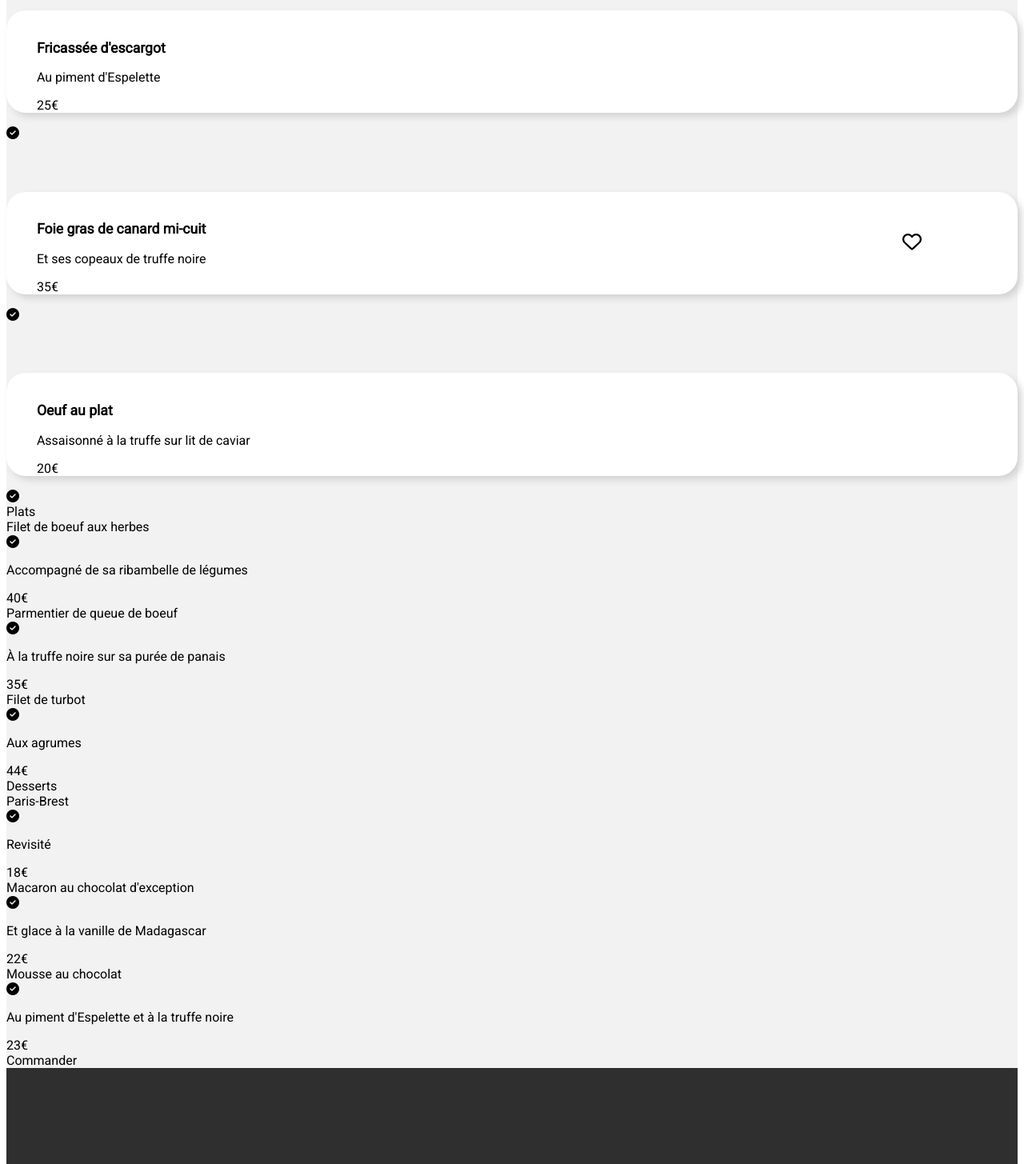
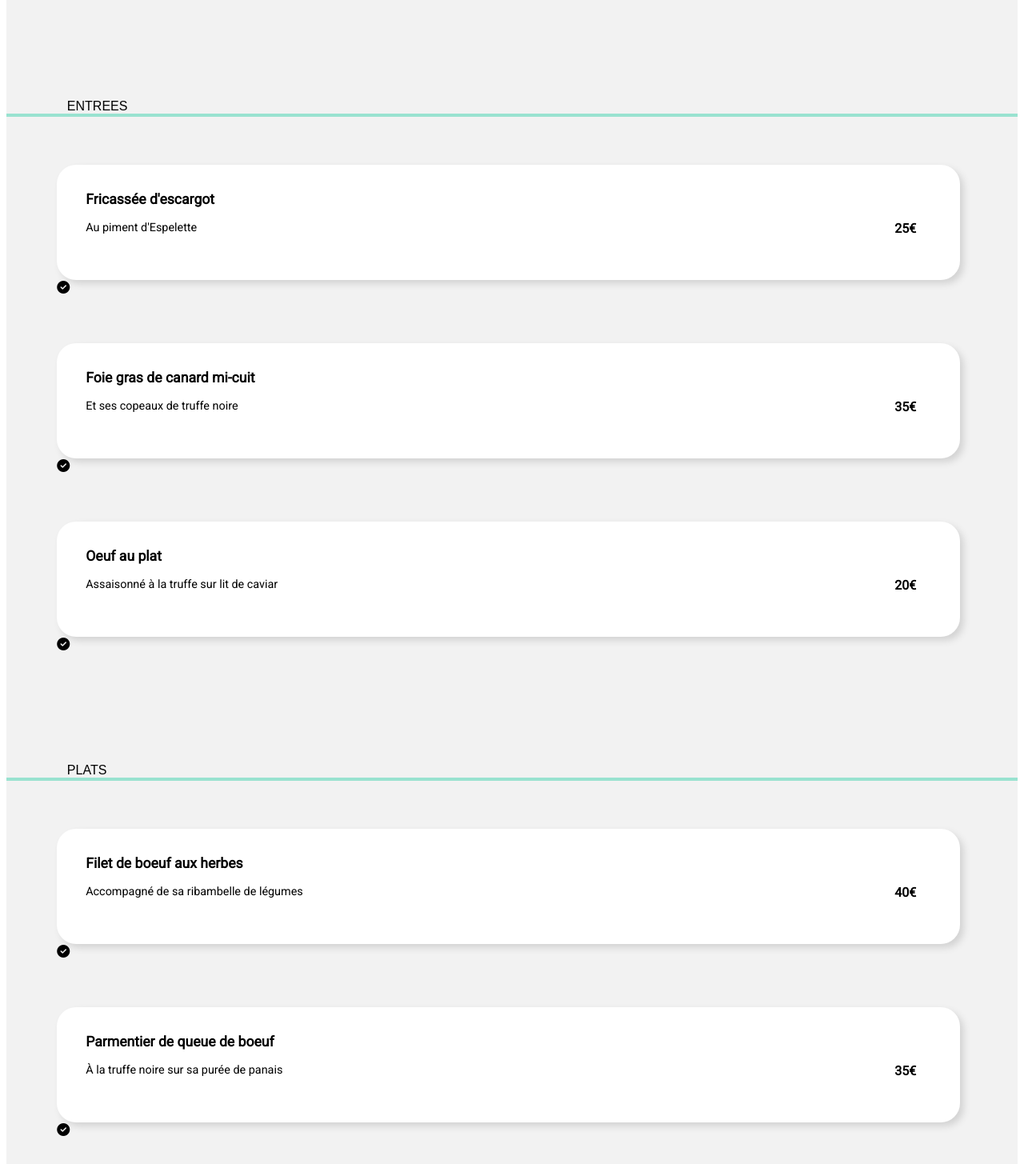
Before and after one commit to SarahOPC/SarahRaguin_3_30082021, a plain HTML site: page index_menu_lapalettedugout.html in a window 1280 px wide. Shown: the part 406-1861 px from the top of the page at 80% size. Drawn offline with Linux system fonts and the light colour scheme.

Commit message:
Changes css for menu pages

```diff
--- a/css/base/base.scss
+++ b/css/base/base.scss
@@ -1,22 +1,27 @@
 /*Polices, normes à appliquer sur tout le site, box-sizing, ...*/
 
-section, main, footer
-{
+section,
+main,
+footer {
   font-family: "Roboto", Arial, Helvetica, sans-serif;
 }
 
-header, .filter-title, main h2
-{
+header,
+.filter-title,
+main h2,
+.name-restaurant,
+.title-menu {
   font-family: "Shirkhand", Arial, Helvetica, sans-serif;
 }
 
-.info, .filter-item, .container-accueil, .container
-{
+.info,
+.filter-item,
+.container-accueil,
+.container {
   background-color: $grey-background;
 }
 
-header
-{
+header {
   display: flex;
   justify-content: center;
   padding-bottom: 3%;
@@ -24,18 +29,15 @@ header
   text-align: center;
   position: relative;
 
-    & a
-    {
+  & a {
     background-color: $white-background;
 
-        & img
-        {
+    & img {
       background-color: $white-background;
     }
   }
 
-    & i.fas.fa-arrow-left
-    {
+  & i.fas.fa-arrow-left {
     position: absolute;
     left: 7%;
     top: 35%;
@@ -43,69 +45,62 @@ header
   }
 }
 
-
-input
-{
+input {
   border: hidden;
   padding-left: 3%;
   background-color: transparent;
   font-size: 1.1em;
   font-weight: 700;
 
-    &::placeholder
-    {
+  &::placeholder {
     color: #000;
   }
 }
 
-.input
-{
-    background-color: #E8E8E8;
+.input {
+  background-color: #e8e8e8;
   text-align: center;
   padding-top: 3%;
   padding-bottom: 3%;
   box-shadow: inset 0em 0.1em lightgrey;
 }
 
-.fa-map-marker-alt
-{
+.fa-map-marker-alt {
   padding-left: 24%;
   background-color: transparent;
 }
 
-h1, h2, .info p, nav
-{
+h1,
+h2,
+.info p,
+nav {
   text-align: center;
 }
 
-h1
-{
+h1 {
   font-size: 1.5em;
   padding: 0em 0.8em;
   line-height: 100%;
 }
 
-h2
-{
+h2 {
   font-weight: 100;
   font-size: 1.1em;
   line-height: 100%;
 }
 
-.info, .filters
-{
+.info,
+.filters {
   padding-bottom: 10%;
 }
 
-.info
-{
+.info {
   line-height: 250%;
   text-align: -webkit-center;
   text-align: -moz-center;
   padding-top: 7%;
 
-    & p
-    {
+  & p {
     font-size: 1.1em;
     border-radius: 3em;
     color: $white-background;
@@ -117,10 +112,8 @@ h2
   }
 }
 
-.filters
-{
-    .filter-title
-    {
+.filters {
+  .filter-title {
     text-align: left;
     padding-left: 8%;
     font-size: 1.5em;
@@ -129,8 +122,7 @@ h2
     padding-top: 15%;
   }
 
-    .filter-item
-    {
+  .filter-item {
     display: flex;
     justify-content: flex-start;
     align-items: baseline;
@@ -147,8 +139,7 @@ h2
     padding-left: 7%;
     width: 75%;
 
-        & p
-        {
+    & p {
       position: absolute;
       left: -5%;
       top: 10%;
@@ -162,39 +153,33 @@ h2
     }
   }
 
-    .filter-icon
-    {
+  .filter-icon {
     padding-right: 5%;
     color: $color-filter-icon;
   }
 }
 
-.filter-item:nth-child(3) .filter-icon
-{
+.filter-item:nth-child(3) .filter-icon {
   font-size: 75%;
 }
 
-
-main
-{
-    .container-accueil
-    {
+main {
+  .container-accueil {
     padding-top: 7%;
     padding-bottom: 17%;
   }
 
-    .resto
-    {
+  .resto {
     border: 0em solid $white-background;
     box-shadow: 0.3em 0.3em 0.5em $grey-shadow;
     margin-top: 5%;
     border-radius: 1.5em;
-        width: 90%;
+    width: 95%;
     height: 90%;
     position: relative;
+    padding-left: 3%;
 
-        .capsule
-        {
+    .capsule {
       background-color: $capsule-color;
       width: fit-content;
       padding-left: 1.5%;
@@ -205,78 +190,130 @@ main
       right: 10%;
     }
 
-        .caption
-        {
+    .caption {
       padding-left: 4%;
       line-height: 150%;
 
-            .title
-            {
+      .title {
         font-weight: 900;
         font-size: 1.1em;
         padding-top: 4%;
       }
-            .city
-            {
+      .city {
         font-size: 1.1em;
         padding-bottom: 3%;
       }
-
     }
   }
 
-    .far
-    {
+  .far {
     position: absolute;
     bottom: 10%;
     right: 10%;
     font-size: 1.5em;
   }
 
-    & h2
-    {
+  & h2 {
     font-size: 1.5em;
     text-align: left;
     font-weight: 700;
     padding-left: 7%;
   }
 
-    & img
-    {
+  & img {
     object-fit: cover;
     width: 100%;
     height: 12em;
     border-radius: 1.5em 1.5em 0em 0em;
   }
 
-    & a
-    {
+  & a {
     width: 100%;
     height: 100%;
     text-decoration: none;
     color: #000;
   }
 
-    .container .mealstarter div
-    {
+  .container {
+    padding-bottom: 1%;
+
+    .item {
       border: 0em solid $white-background;
       box-shadow: 0.3em 0.3em 0.5em $grey-shadow;
       margin-top: 5%;
       border-radius: 1.5em;
       background-color: $white-background;
+      width: 91%;
       padding-left: 3%;
 
-        & p:first-child
-        {
+      .together {
+        display: flex;
+        justify-content: space-between;
+        padding-bottom: 5%;
+
+        .details {
+          font-size: 0.9em;
+        }
+
+        .price {
+          padding-right: 5%;
+          font-weight: 700;
+        }
+      }
+
+      & p {
         font-size: 1.1em;
         padding-top: 3%;
         font-weight: 700;
       }
     }
+
+    .name-restaurant {
+      font-size: 1.9em;
+      font-style: italic;
+      position: relative;
+      padding-top: 3%;
+      padding-left: 6%;
     }
 
-footer
-{
+    .far.fa-heart {
+      font-size: 0.8em;
+    }
+
+    .title-menu {
+      padding-left: 6%;
+      padding-top: 11%;
+      border-bottom: 0.3em solid $tertiary-color;
+
+      &::after {
+        width: 50%;
+      }
+    }
+
+    .mealstarter,
+    .meal,
+    .dessert {
+      padding-left: 5%;
+    }
+
+    .container-command{
+        display: flex;
+        justify-content: center;
+        .command {
+            border-radius: 3em;
+            color: $white-background;
+            background: linear-gradient($secondary-color, $darken-secondary-color);
+            box-shadow: 0em 0.4em 0.5em $grey-shadow;
+            width: fit-content;
+            padding: 3% 7%;
+            margin-top: 3%;
+            margin-bottom: 17%;
+        }
+    }
+  }
+}
+
+footer {
   display: flex;
   flex-direction: column;
   padding-left: 7%;
@@ -284,28 +321,24 @@ footer
   padding-top: 10%;
   padding-bottom: 12%;
 
-    & a
-    {
+  & a {
     text-decoration: none;
     color: $white-background;
     padding-top: 5%;
     background-color: $footer-grey-background;
   }
 
-    & img
-    {
+  & img {
     width: 30%;
     height: auto;
     background-color: $footer-grey-background;
   }
 
-    .fa-hands-helping
-    {
+  .fa-hands-helping {
     font-size: x-small;
   }
 
-    .fas
-    {
+  .fas {
     padding-right: 5%;
     background-color: $footer-grey-background;
   }
--- a/index_menu_lapalettedugout.html
+++ b/index_menu_lapalettedugout.html
@@ -17,7 +17,7 @@
 
 <body>
     <header>
-        <i class="fas fa-arrow-left"></i>
+        <a href="./index.html"><i class="fas fa-arrow-left"></i></a>
         <a href="#" target="_blank"><img src="./images/ohmyfood@2x.svg" alt="logo ohmyfood" /></a>
     </header>
 
@@ -25,61 +25,100 @@
         <img src="./images/restaurants/jay-wennington-N_Y88TWmGwA-unsplash.jpg" alt="La palette du goût" />
 
         <div class="container">
-            <div class="name-restaurant">La palette du goût</div><i class="far fa-heart"></i>
-            <div class="title-menu">Entrées</div>
+            <div class="name-restaurant">La palette du goût<i class="far fa-heart"></i></div>
+            <div class="title-menu">ENTREES</div>
             <div class="mealstarter">
-                <div>
+                <div class="item">
                     <p>Fricassée d'escargot</p>
-                    <p>Au piment d'Espelette</p>
-                    <p class="price">25€</p>
+                    <div class="together">
+                        <div class="details">Au piment d'Espelette</div>
+                        <div class="price">25€</div>
+                    </div>
                 </div>
                 <i class="fas fa-check-circle"></i>
 
-                <div>
+                <div class="item">
                 <p>Foie gras de canard mi-cuit</p>
-                    <p>Et ses copeaux de truffe noire</p>
-                    <p class="price">35€</p>
+                <div class="together">
+                    <div class="details">Et ses copeaux de truffe noire</div>
+                    <div class="price">35€</div>
+                </div>
                 </div>
                 <i class="fas fa-check-circle"></i>
 
-                <div>
+                <div class="item">
                     <p>Oeuf au plat</p>
-                    <p>Assaisonné à la truffe sur lit de caviar</p>
-                    <p class="price">20€</p>
+                <div class="together">
+                    <div class="details">Assaisonné à la truffe sur lit de caviar</div>
+                    <div class="price">20€</div>
+                </div>
                 </div>
                 <i class="fas fa-check-circle"></i>
             </div>
 
+            <div class="title-menu">PLATS</div>
             <div class="meal">
-                <div class="title-menu">Plats</div>
-                <div>Filet de boeuf aux herbes</div><i class="fas fa-check-circle"></i>
-                <p>Accompagné de sa ribambelle de légumes</p>
+                <div class="item">
+                    <p>Filet de boeuf aux herbes</p>
+                <div class="together">
+                    <div class="details">Accompagné de sa ribambelle de légumes</div>
                     <div class="price">40€</div>
+                </div>
+                </div>
+                <i class="fas fa-check-circle"></i>
 
-                <div>Parmentier de queue de boeuf</div><i class="fas fa-check-circle"></i>
-                <p>À la truffe noire sur sa purée de panais</p>
+                <div class="item">
+                    <p>Parmentier de queue de boeuf</p>
+                <div class="together">
+                    <div class="details">À la truffe noire sur sa purée de panais</div>
                     <div class="price">35€</div>
+                </div>
+                </div>
+                <i class="fas fa-check-circle"></i>
 
-                <div>Filet de turbot</div><i class="fas fa-check-circle"></i>
-                <p>Aux agrumes</p>
+                <div class="item">
+                    <p>Filet de turbot</p>
+                <div class="together">
+                    <div class="details">Aux agrumes</div>
                     <div class="price">44€</div>
                 </div>
+                </div>
+                <i class="fas fa-check-circle"></i>
+            </div>
 
+            <div class="title-menu">DESSERTS</div>
             <div class="dessert">
-                <div class="title-menu">Desserts</div>
-                <div>Paris-Brest</div><i class="fas fa-check-circle"></i>
-                <p>Revisité</p>
+                <div class="item">
+                    <p>Paris-Brest</p>
+                <div class="together">
+                    <div class="details">Revisité</div>
                     <div class="price">18€</div>
+                </div>
+                </div>
+                <i class="fas fa-check-circle"></i>
 
-                <div>Macaron au chocolat d'exception</div><i class="fas fa-check-circle"></i>
-                <p>Et glace à la vanille de Madagascar</p>
+                <div class="item">
+                    <p>Macaron au chocolat d'exception</p>
+                <div class="together">
+                    <div class="details">Et glace à la vanille de Madagascar</div>
                     <div class="price">22€</div>
+                </div>
+                </div>
+                <i class="fas fa-check-circle"></i>
 
-                <div>Mousse au chocolat</div><i class="fas fa-check-circle"></i>
-                <p>Au piment d'Espelette et à la truffe noire</p>
+                <div class="item">
+                    <p>Mousse au chocolat</p>
+                <div class="together">
+                    <div class="details">Au piment d'Espelette et à la truffe noire</div>
                     <div class="price">23€</div>
                 </div>
-            <div>Commander</div>
+                </div>
+                <i class="fas fa-check-circle"></i>
+
+            </div>
+            <div class="container-command">
+            <div class="command">Commander</div>
+            </div>
         </div>
     </main>
     <footer>
```
Also changed, not shown: index_menu_alafrancaise.html (+1 -1 lines), index_menu_lanoteenchantee.html (+1 -1 lines), index_menu_ledelicedessens.html (+1 -1 lines), css/styles.css, 1 other file. Lines whose indentation alone changed are shown as unchanged.
